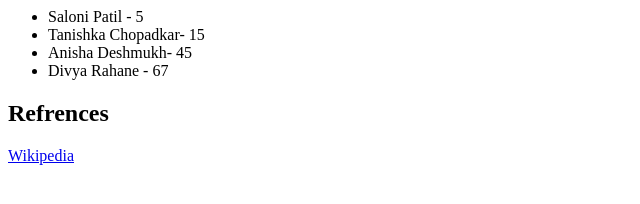
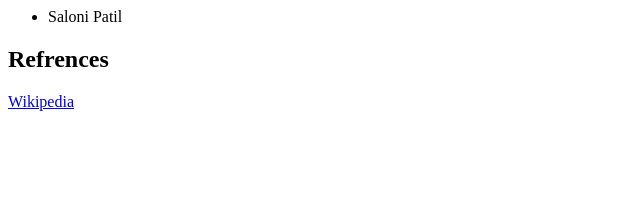
Before and after one commit to laluni/Elon-Musk, a plain HTML site: page creators.html in a window 1280 px wide. Shown: the whole page, without its empty margins (0-640 px from the left). Drawn offline with Linux system fonts and the light colour scheme.

Commit message:
Update creators.html

```diff
--- a/creators.html
+++ b/creators.html
@@ -4,10 +4,7 @@
 </head>
 <body>
 <ul>
-<li>Saloni Patil - 5</li>
-  <li>Tanishka Chopadkar- 15</li>
-  <li>Anisha Deshmukh- 45</li>
-  <li>Divya Rahane - 67</li>
+<li>Saloni Patil</li>
 </ul>
 <h2>Refrences</h2>
 <a href=https://en.wikipedia.org/wiki/Elon_Musk#Business_career>Wikipedia</a>
```
